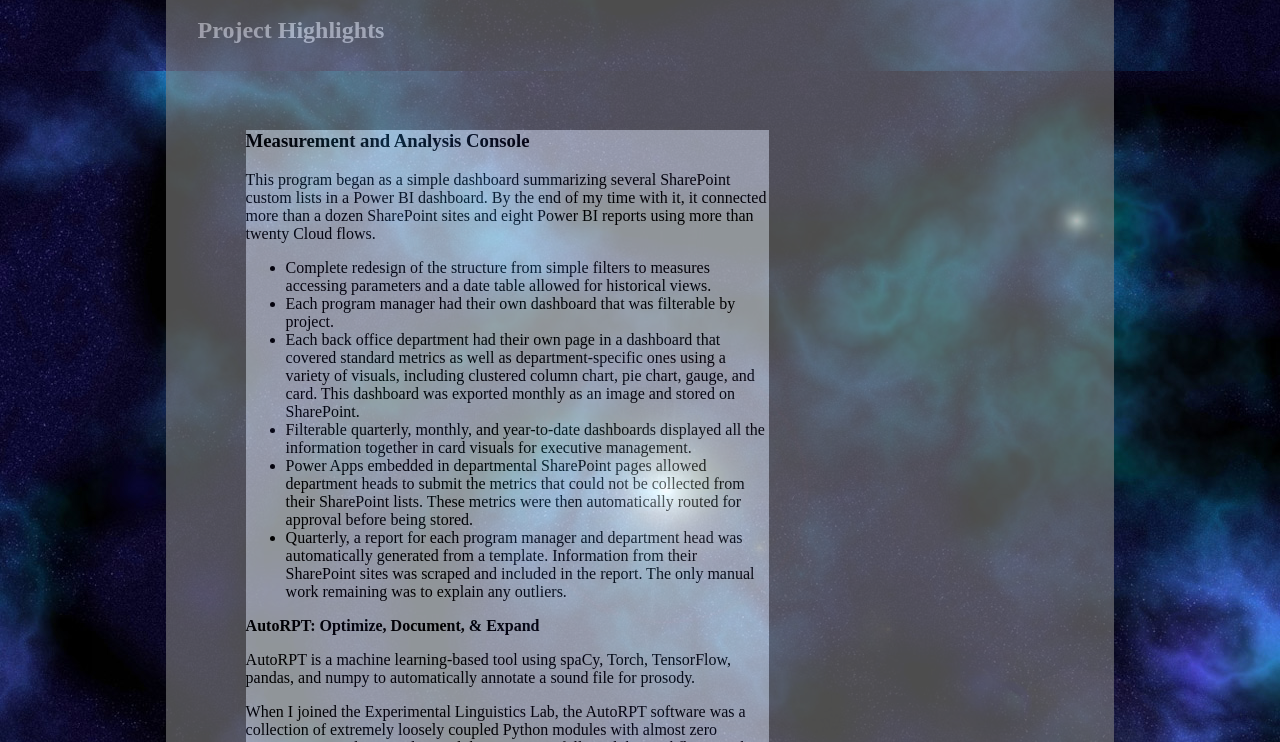
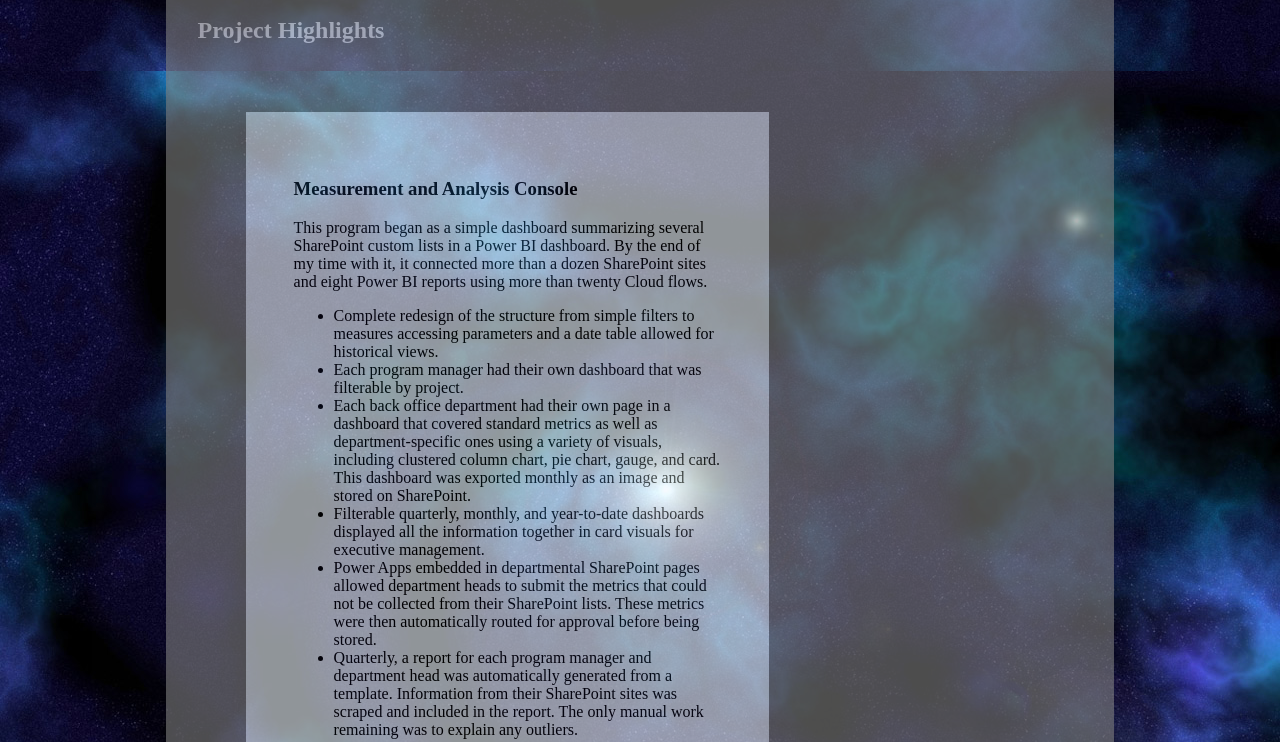
Before and after one commit to slittle95/CV, a plain HTML site: page software.html in a window 1280 px wide. Shown: the part 1209-1951 px from the top of the page. Drawn offline with Linux system fonts and the light colour scheme.

Commit message:
some things weren't committed in last commit

```diff
--- a/software.html
+++ b/software.html
@@ -78,7 +78,7 @@
                         </a>
                     </div>
                 </section>
-                               <section>
+                <section>
                     <button id="tw-button" onclick = "expand(tw_text)">Technical Writing</button>
                         <div> <!-- to link directly to here use #technical-writing-->
                             <a name="technical-writing" id="technical-writing" class="section-text closed">
@@ -158,7 +158,8 @@
         </article>
         <article>
             <h2>Project Highlights</h2>
-            <section><div>
+            <section>
+                <div class="long">
             <h3>Measurement and Analysis Console</h3>
             <p>This program began as a simple dashboard summarizing several SharePoint custom lists in a Power BI dashboard. By the end of my time with it, it connected more than a dozen SharePoint sites and eight Power BI reports using more than twenty Cloud flows.</p>
             <ul>
```
Also changed, not shown: linguistic-research.html (+1 -1 lines).
